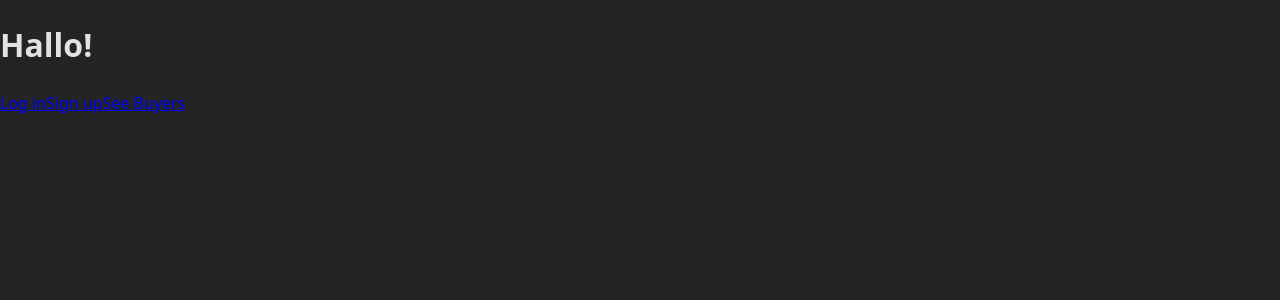
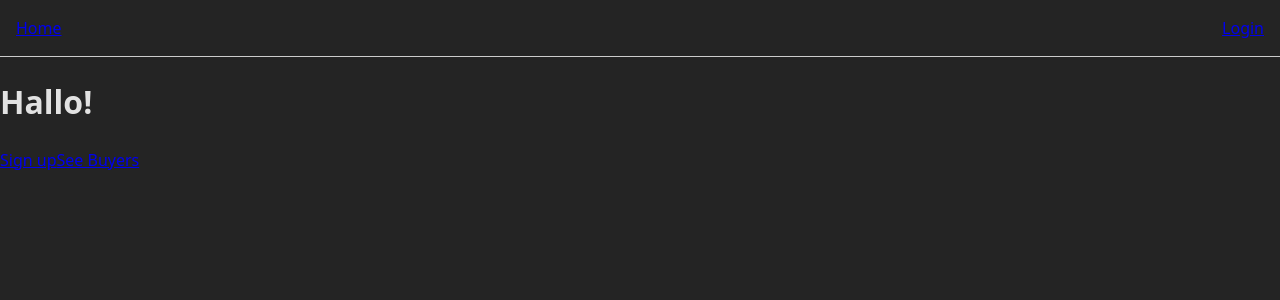
Before and after one commit to coolsheets/c14-project3-starter, a React (Vite) app in the folder buyer-web/: page / in a window 1280 px wide. Shown: the top 300 px of the page. Built offline with nearby package versions, Linux system fonts and the light colour scheme; no server answers.

Commit message:
Implement a header that manages logged in user!

```diff
--- /dev/null
+++ b/buyer-web/src/components/Header.jsx
@@ -0,0 +1,31 @@
+import { Link, useNavigate } from "react-router";
+import { useLogin } from "../LoginContext";
+
+export default function Header() {
+  const { user, logout, loading } = useLogin();
+  const navigate = useNavigate();
+
+  function handleLogout() {
+    logout();
+    navigate("/");
+  }
+
+  return (
+    <header style={{ padding: "1rem", borderBottom: "1px solid #ccc" }}>
+      <nav style={{ display: "flex", justifyContent: "space-between", alignItems: "center" }}>
+        <Link to="/">Home</Link>
+
+        {!loading && (
+          user ? (
+            <div>
+              <span style={{ marginRight: "1rem" }}>Welcome, {user.username}!</span>
+              <button onClick={handleLogout}>Logout</button>
+            </div>
+          ) : (
+            <Link to="/login">Login</Link>
+          )
+        )}
+      </nav>
+    </header>
+  );
+}
--- a/buyer-web/src/pages/AllBuyersPage.jsx
+++ b/buyer-web/src/pages/AllBuyersPage.jsx
@@ -1,7 +1,7 @@
 import { useEffect, useState } from "react"
 import { getAllBuyers } from "../api"
 import { useLogin } from "../LoginContext";
-import { Link } from "react-router";
+import Header from "../components/Header";
 
 export default function AllBuyersPage() {
     const [buyers, setBuyers ] = useState([])
@@ -19,10 +19,8 @@ export default function AllBuyersPage() {
 
     return (
         <div>
+            <Header />
             <h1>All Buyers</h1>
-            { isLoggedIn && <div> hello {user.username}</div>}
-            { !isLoggedIn && <Link to="/login">Log in</Link>}
-
             <ol>
                 { buyers.map((buyer) => (
                     <li key={buyer._id}>{buyer.username}</li>
--- a/buyer-web/src/pages/SplashPage.jsx
+++ b/buyer-web/src/pages/SplashPage.jsx
@@ -1,15 +1,13 @@
 import { Link } from "react-router";
-import { useLogin } from "../LoginContext";
+import Header from "../components/Header";
 
 export default function SplashPage() {
 
-    const { isLoggedIn, user } = useLogin();
 
     return (
         <div>
+            <Header />
             <h1>Hallo!</h1>
-            { isLoggedIn && <div> hello {user.username}</div>}
-            { !isLoggedIn && <Link to="login">Log in</Link>}
             <Link to="signup">Sign up</Link>
             <Link to="buyers">See Buyers</Link>
         </div>
```
